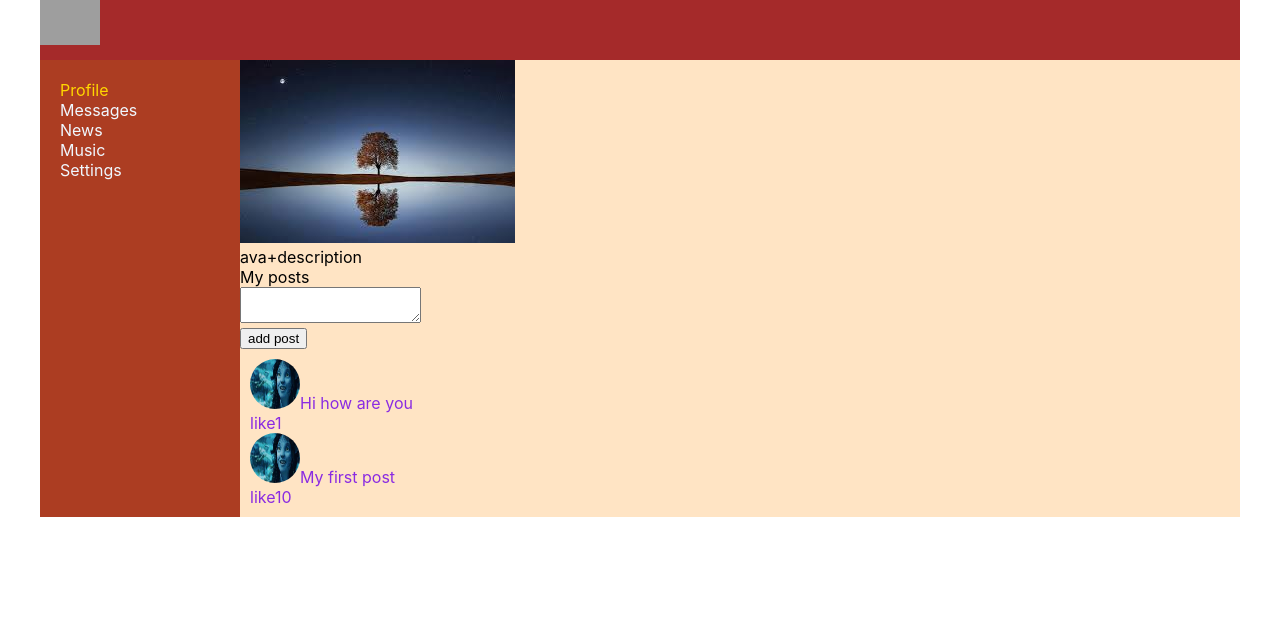
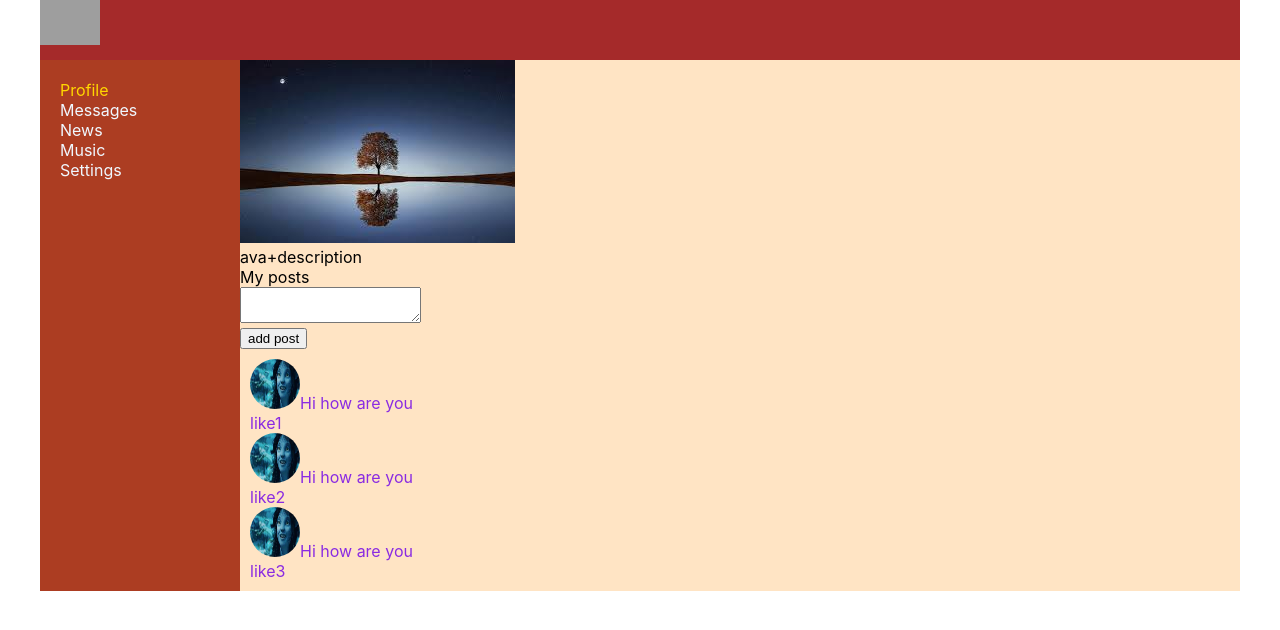
Before and after one commit to Uadik1970/samurai-way-main, a React (Create React App) app: page /profile in a window 1280 px wide. Shown: the top 630 px of the page. Built offline with nearby package versions, Linux system fonts and the light colour scheme; grey boxes are pictures that could not be loaded.

Commit message:
video-24

```diff
--- a/src/Types/Dialogs/DialogItem.tsx
+++ b/src/Types/Dialogs/DialogItem.tsx
@@ -1,4 +1,4 @@
 export type DialogItemPropsType = {
-    id: string
+    id: number
     name: string
 }
--- a/src/Types/Dialogs/Message.tsx
+++ b/src/Types/Dialogs/Message.tsx
@@ -1,3 +1,4 @@
 export type MessagePropsType = {
+    id: number
     message: string
 }
--- a/src/components/Dialogs/Dialogs.tsx
+++ b/src/components/Dialogs/Dialogs.tsx
@@ -5,17 +5,25 @@ import s from './Dialogs.module.css'
 import { Message } from './Messages/Message'
 
 export const Dialogs: FC = () => {
+
+    const dialogData = [
+        { id: 1, name: '111' },
+        { id: 2, name: '222' },
+        { id: 3, name: '333' }
+    ]
+    const messageData = [
+        { id: 1, message: '444' },
+        { id: 1, message: '555' },
+        { id: 1, message: '666' },
+    ]
+
     return (
         <div className={s.dialogs}>
             <div className={s.dialogsItems}>
-                <DialogItem name='111' id='1' />
-                <DialogItem name='222' id='2' />
-                <DialogItem name='333' id='3' />
+                {dialogData.map(d => <DialogItem id={d.id} name={d.name} />)}
             </div>
             <div className={s.messages}>
-                <Message message='HI' />
-                <Message message='HOW' />
-                <Message message='are you' />
+                {messageData.map(m => <Message id={m.id} message={m.message} />)}
             </div>
         </div>
     )
--- a/src/components/Profile/MyPosts/MyPosts.tsx
+++ b/src/components/Profile/MyPosts/MyPosts.tsx
@@ -3,7 +3,15 @@ import { Post } from './Post/Post'
 import s from './MyPosts.module.css'
 
 export const MyPosts: FC = () => {
-    return (<div>
+
+    const postData = [
+        { id: 1, message: 'Hi how are you', likeCount: 1 },
+        { id: 2, message: 'Hi how are you', likeCount: 2 },
+        { id: 3, message: 'Hi how are you', likeCount: 3 }
+    ]
+
+    return (
+        <div>
             <div>My posts</div>
             <div>
                 <div>
@@ -13,8 +21,7 @@ export const MyPosts: FC = () => {
                     <button>add post</button></div>
             </div>
             <div className={s.posts}>
-            <Post message='Hi how are you' likeCount={1} />
-            <Post message='My first post' likeCount={10} />
+                {postData.map(p => <Post id={p.id} message={p.message} likeCount={p.likeCount} />)}
             </div>
         </div>
     )
--- a/src/components/Profile/MyPosts/Post/Post.tsx
+++ b/src/components/Profile/MyPosts/Post/Post.tsx
@@ -3,6 +3,7 @@ import s from './Post.module.css'
 
 
 type PostPropsType = {
+    id: number
     message: string
     likeCount: number
 }
```
Lines whose indentation alone changed are shown as unchanged.
